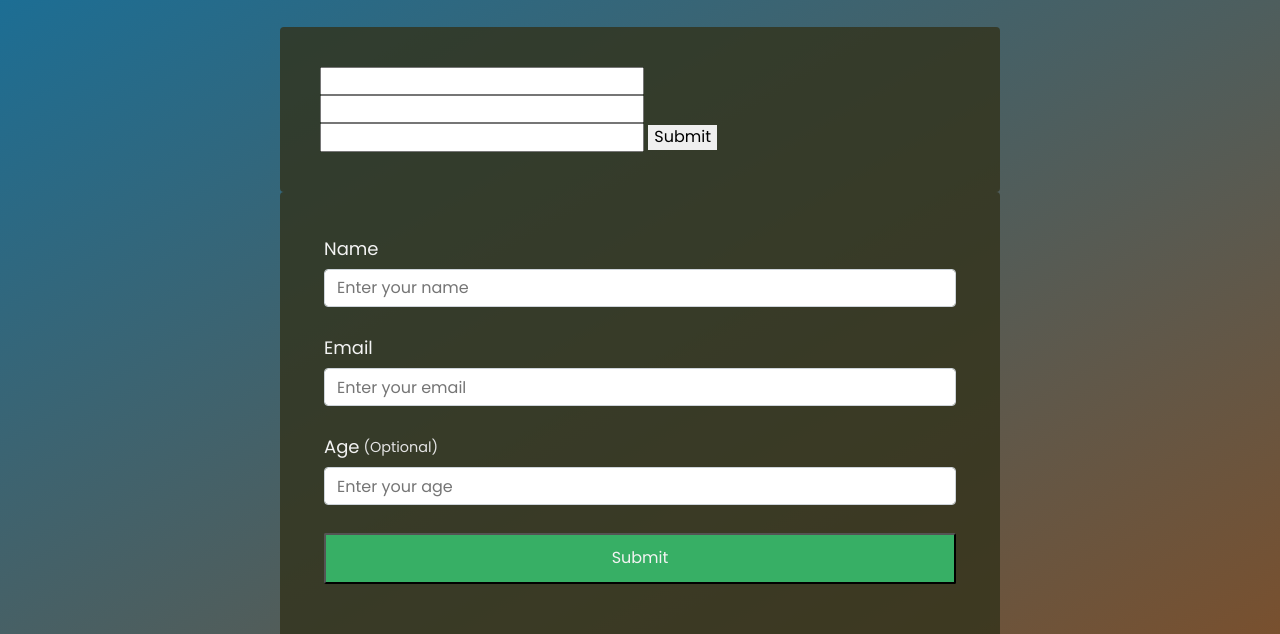
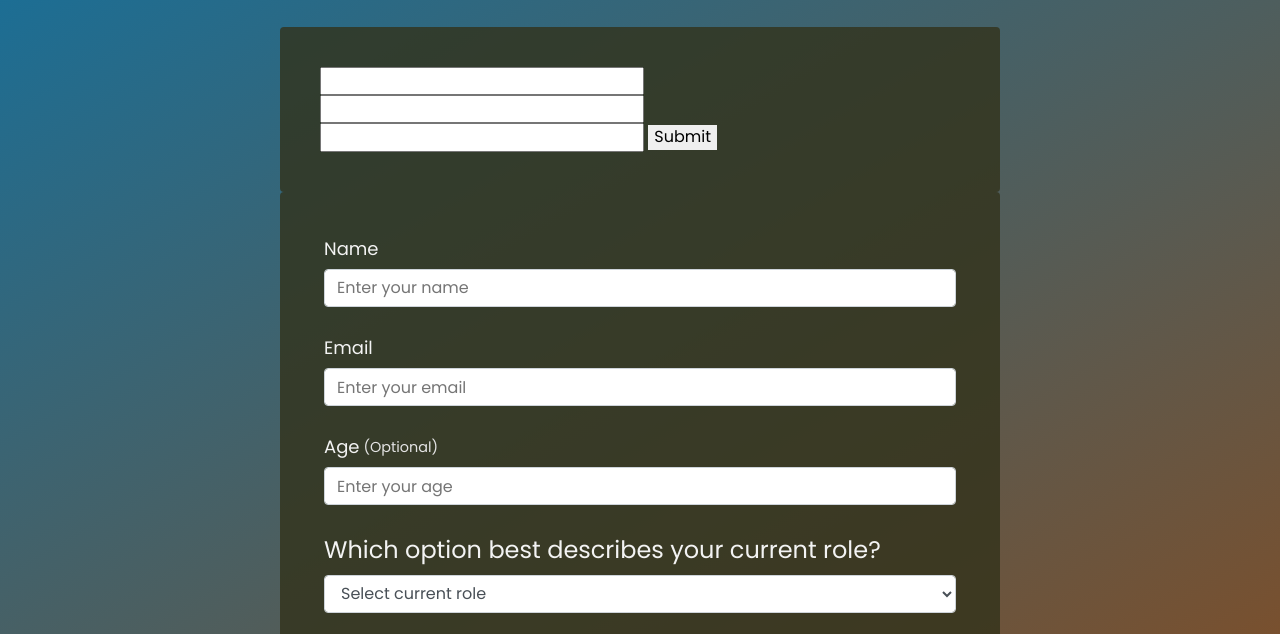
Before and after one commit to phihainguyen/Survey-Form, a website: page public/index.html in a window 1280 px wide. Shown: the part 165-799 px from the top of the page. Drawn offline with nearby package versions, Linux system fonts and the light colour scheme.

Commit message:
update working

```diff
--- a/public/index.html
+++ b/public/index.html
@@ -58,7 +58,7 @@
           />
         </div>
 
-        <!-- <div class="form-group">
+        <div class="form-group">
           <p>Which option best describes your current role?</p>
           <select id="dropdown" name="role" class="form-control" required>
             <option disabled selected value>Select current role</option>
@@ -187,7 +187,7 @@
             class="input-textarea form-control"
             placeholder="Enter your comment here..."
           ></textarea>
-        </div> -->
+        </div>
         <div class="form-group">
           <input type="submit" id="submit" class="submit-button" />
         </div>
--- a/server/server.js
+++ b/server/server.js
@@ -10,7 +10,9 @@ const connection = mysql.createConnection({
   host: "localhost",
   port: "3306"
 });
-app.use(express.urlencoded({ extended: false }));
+//extended false means you can't have objects nested, while true will allow that
+//wasn't able to get object back with express.json(), so had to use express.urlencoded()
+app.use(express.urlencoded({ extended: true }));
 app.use(express.static("../public"));
 
 //allowing us to use the routes in the index.js file inside routes folder
```
